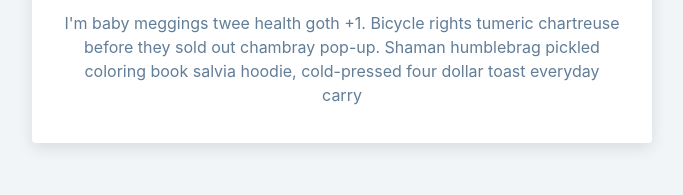
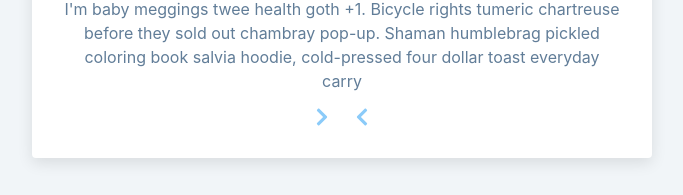
Before and after one commit to zainabturkmen/React-Projects, a React (Create React App) app in the folder react-projects-master/03-reviews/setup/: page / in a window 1280 px wide. Shown: the part 510-705 px from the top of the page, without its empty margins (298-981 px from the left). Built offline with nearby package versions, Linux system fonts and the light colour scheme.

Commit message:
Tour-peoject

```diff
--- a/react-projects-master/03-reviews/setup/src/Review.js
+++ b/react-projects-master/03-reviews/setup/src/Review.js
@@ -17,6 +17,14 @@ const Review = () => {
       <h4 className="auhtor">{name}</h4>
       <p className="job">{job}</p>
       <p className="info">{text}</p>
+      <div className="button-container">
+        <button className="next-btn">
+          <FaChevronRight />
+        </button>
+        <button className="prev-btn">
+          <FaChevronLeft />
+        </button>
+      </div>
     </article>
   );
 };
```
